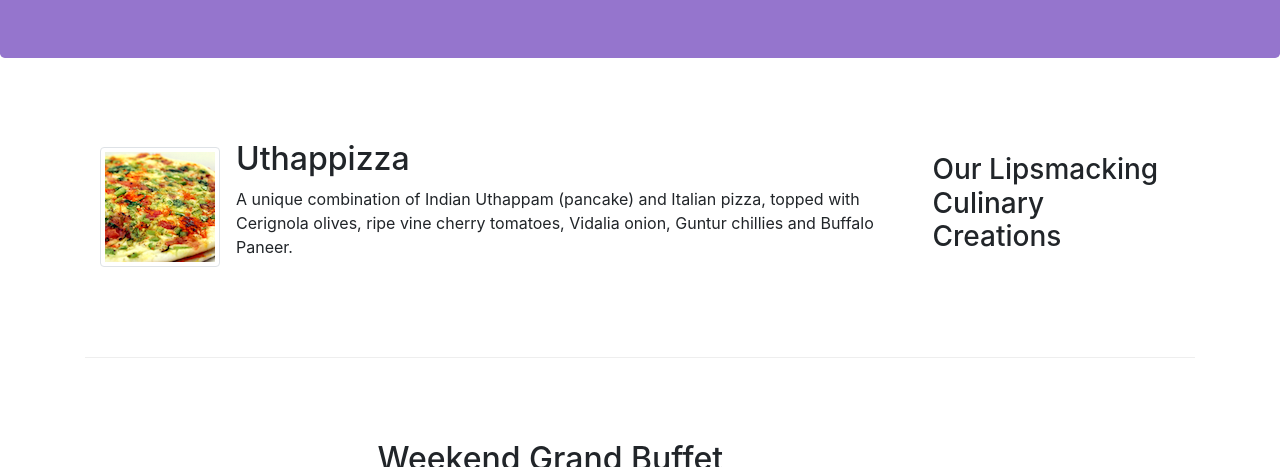
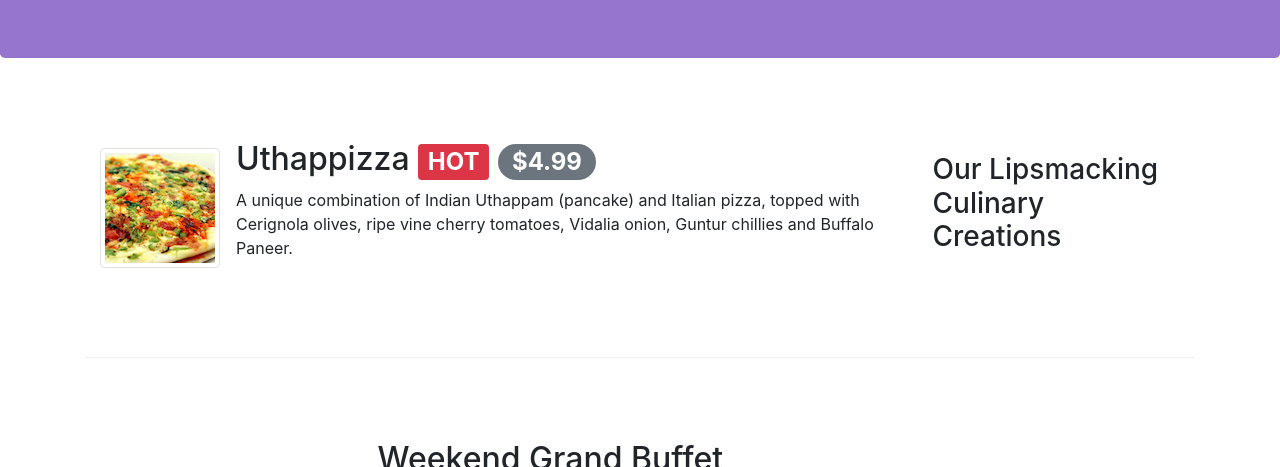
Before and after one commit to arshiamd/conFusion, a website: page index.html in a window 1280 px wide. Shown: the part 276-743 px from the top of the page. Drawn offline with nearby package versions, Linux system fonts and the light colour scheme; some icons are missing.

Commit message:
committed

```diff
--- a/index.html
+++ b/index.html
@@ -60,7 +60,12 @@
                     <img class="d-flex mr-3 img-thumbnail align-self-center"
                             src="img/uthappizza.png" alt="Uthappizza">
                     <div class="media-body">
-                        <h2 class="mt-0">Uthappizza</h2>
+                        <h2 class="mt-0">
+                            Uthappizza
+                            <span class="badge badge-danger">HOT</span>
+                            <span class="badge badge-pill badge-secondary">$4.99</span>
+                        </h2>
+
                         <p class="d-none d-sm-block">A unique combination of Indian Uthappam (pancake) and
                             Italian pizza, topped with Cerignola olives, ripe vine
                             cherry tomatoes, Vidalia onion, Guntur chillies and
@@ -89,7 +94,7 @@
             </div>
             <div div class="col col-sm col-md">
                 <div class="media">
-                    <img class="d-flex mr-3 img-thumbnail align-self-center mt--3"
+                    <img class="d-flex mr-3 img-thumbnail align-self-center mt-"
                             src="img/alberto.png" alt="Alberto Somayya">
                     <div class="media-body">
                         <h2 class="mt-0">Alberto Somayya</h2>
```
